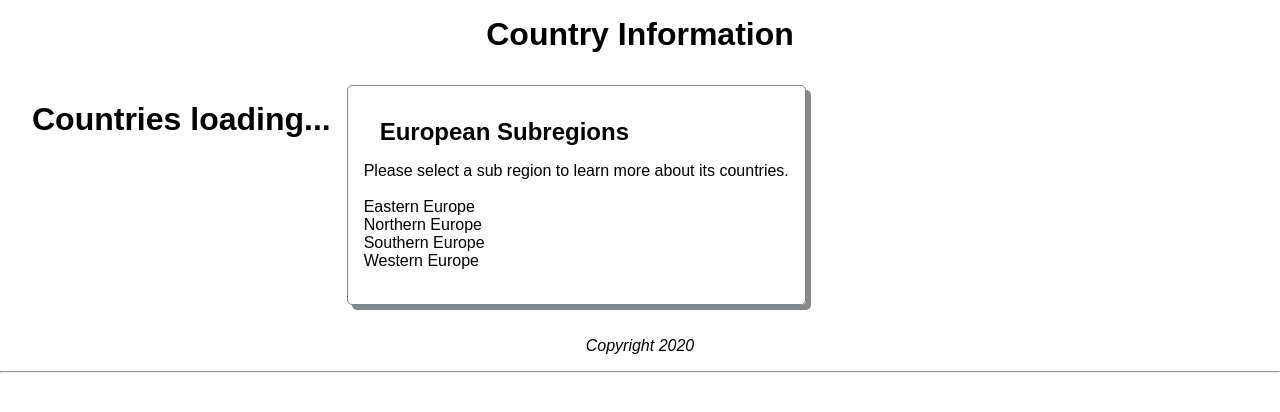
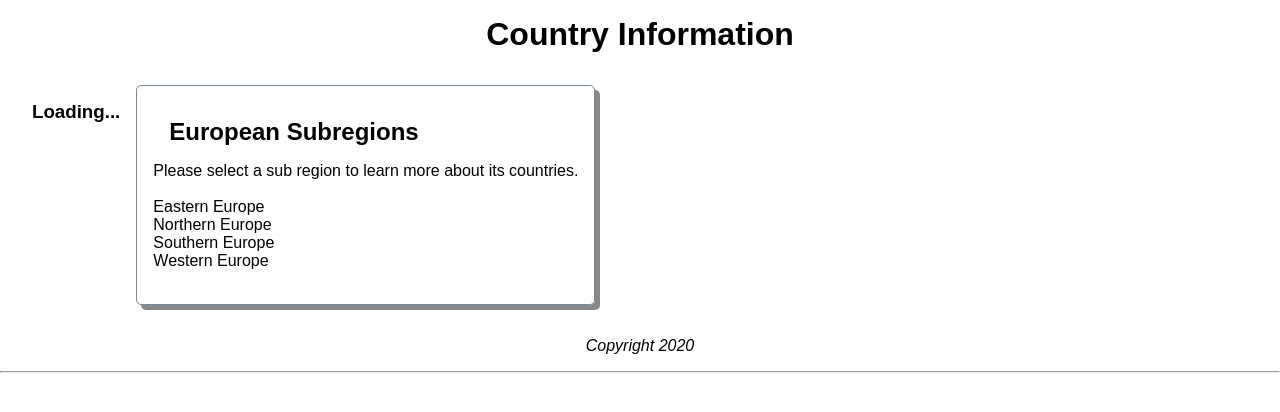
Before and after one commit to markpackham/codeclan_wk8_group_vue_express_mongodb, a Vue app in the folder client/: page / in a window 1280 px wide. Shown: the top 412 px of the page. Built offline with nearby package versions, Linux system fonts and the light colour scheme; no server answers.

Commit message:
add loading effect

```diff
--- a/client/src/App.vue
+++ b/client/src/App.vue
@@ -3,7 +3,7 @@
     <main-header></main-header>
     <div class="main-container">
       <div v-if="!countries.length">
-        <h1>Countries loading...</h1>
+        <h3>Loading...</h3>
       </div>
       <europe-subregion-list :countries="countries"></europe-subregion-list>
       <country-detail :country="selectedCountry"></country-detail>
--- a/client/src/assets/styles/main.css
+++ b/client/src/assets/styles/main.css
@@ -116,6 +116,49 @@ button:hover {
   padding: 1rem;
 }
 
+.europe-subregion-list {
+  animation: fadeIn ease 5s;
+  -webkit-animation: fadeIn ease 5s;
+  -moz-animation: fadeIn ease 5s;
+  -o-animation: fadeIn ease 5s;
+}
+
+@keyframes fadeIn {
+  0% {
+    opacity: 0;
+  }
+  100% {
+    opacity: 1;
+  }
+}
+
+@-moz-keyframes fadeIn {
+  0% {
+    opacity: 0;
+  }
+  100% {
+    opacity: 1;
+  }
+}
+
+@-webkit-keyframes fadeIn {
+  0% {
+    opacity: 0;
+  }
+  100% {
+    opacity: 1;
+  }
+}
+
+@-o-keyframes fadeIn {
+  0% {
+    opacity: 0;
+  }
+  100% {
+    opacity: 1;
+  }
+}
+
 /* Modal */
 .modal {
   display: none;
--- a/client/src/components/EuropeSubRegionList.vue
+++ b/client/src/components/EuropeSubRegionList.vue
@@ -3,7 +3,7 @@
     <h2>European Subregions</h2>
     <p>Please select a sub region to learn more about its countries.</p>
     <br />
-    <ul>
+    <ul class="europe-subregion-list-text">
       <li v-on:click="handleSelectRegion('eastern')">Eastern Europe</li>
       <li v-on:click="handleSelectRegion('northern')">Northern Europe</li>
       <li v-on:click="handleSelectRegion('southern')">Southern Europe</li>
```
